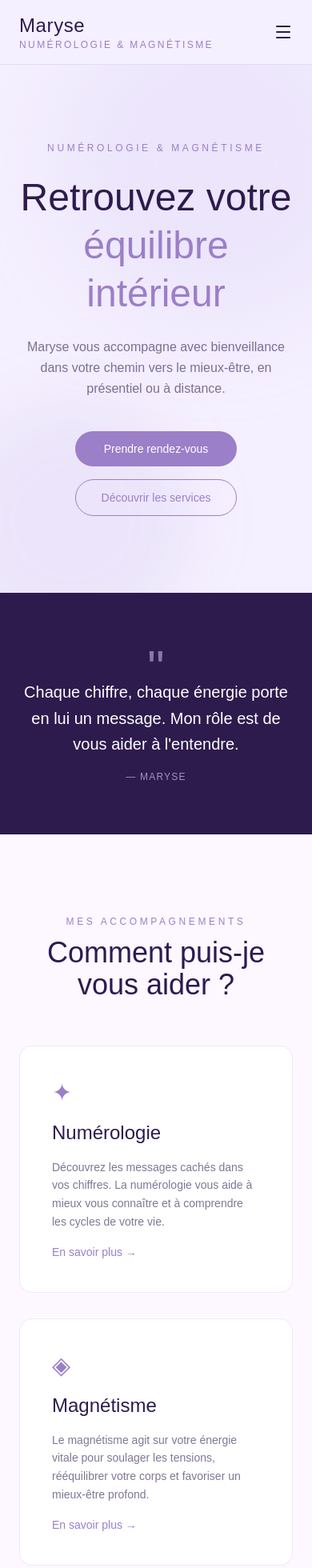
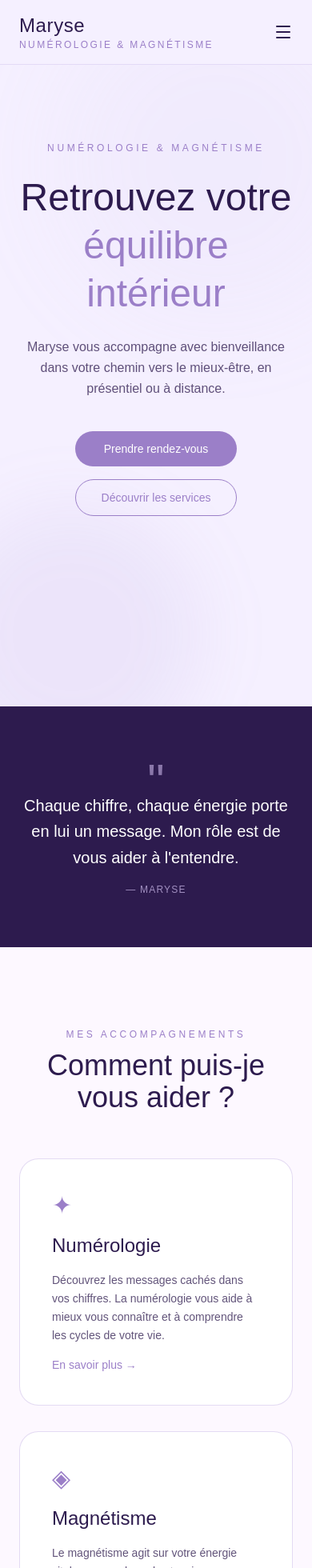
Before and after one commit to GumSurf/maryse-bien-etre, a Next.js app: page / in a window 390 px wide. Shown: the top 1960 px of the page at 80% size. Built offline with nearby package versions, Linux system fonts and the light colour scheme; a web font is replaced by a local one.

Commit message:
Edit: retouche with bubbles better design

```diff
--- a/src/app/page.tsx
+++ b/src/app/page.tsx
@@ -1,82 +1,209 @@
+"use client";
+
 import Link from "next/link";
+import { motion } from "framer-motion";
 import { services, avis, faqGlobale, citation } from "./lib/data";
 import Faq from "./components/Faq";
 import Cta from "./components/Cta";
 import Citation from "./components/Citation";
-import AvisClients from "./components/AvisClients";
+import BlobImage from "./components/BlobImage";
+
+const fadeUp = {
+  hidden: { opacity: 0, y: 40 },
+  visible: (i = 0) => ({
+    opacity: 1,
+    y: 0,
+    transition: { duration: 0.7, delay: i * 0.12, ease: "easeOut" as const },
+  }),
+};
 
 export default function Home() {
   return (
     <>
-      {/* HERO */}
+      {/* ── HERO ─────────────────────────────────────────────── */}
       <section className="relative bg-[#F5F0FF] overflow-hidden">
-        <div className="absolute top-[-80px] right-[-80px] w-[400px] h-[400px] rounded-full bg-[#C9B8E8]/20 blur-3xl pointer-events-none" />
-        <div className="absolute bottom-[-60px] left-[-60px] w-[300px] h-[300px] rounded-full bg-[#9B7FC8]/10 blur-2xl pointer-events-none" />
-        <div className="max-w-6xl mx-auto px-6 py-24 md:py-36 flex flex-col items-center text-center gap-6 relative z-10">
-          <span className="font-lato text-xs tracking-[0.3em] uppercase text-[#9B7FC8]">
+        <motion.div
+          className="absolute top-[-80px] right-[-80px] w-[400px] h-[400px] rounded-full bg-[#C9B8E8]/20 blur-3xl pointer-events-none"
+          animate={{ scale: [1, 1.08, 1], opacity: [0.4, 0.6, 0.4] }}
+          transition={{ duration: 8, repeat: Infinity, ease: "easeInOut" }}
+        />
+        <motion.div
+          className="absolute bottom-[-60px] left-[-60px] w-[300px] h-[300px] rounded-full bg-[#9B7FC8]/10 blur-2xl pointer-events-none"
+          animate={{ scale: [1, 1.06, 1] }}
+          transition={{ duration: 10, repeat: Infinity, ease: "easeInOut", delay: 2 }}
+        />
+
+        <div className="max-w-6xl mx-auto px-6 py-24 md:py-36 min-h-[95vh] flex flex-col items-center text-center gap-6 relative z-10">
+          <motion.span
+            variants={fadeUp} initial="hidden" animate="visible" custom={0}
+            className="font-lato text-xs tracking-[0.3em] uppercase text-[#9B7FC8]"
+          >
             Numérologie & Magnétisme
-          </span>
-          <h1 className="font-playfair text-5xl md:text-7xl text-[#2D1B4E] leading-tight">
+          </motion.span>
+          <motion.h1
+            variants={fadeUp} initial="hidden" animate="visible" custom={1}
+            className="font-playfair text-5xl md:text-7xl text-[#2D1B4E] leading-tight"
+          >
             Retrouvez votre <br />
             <em className="text-[#9B7FC8] not-italic">équilibre intérieur</em>
-          </h1>
-          <p className="font-lato text-base md:text-lg text-[#2D1B4E]/60 max-w-xl leading-relaxed">
+          </motion.h1>
+          <motion.p
+            variants={fadeUp} initial="hidden" animate="visible" custom={2}
+            className="font-lato text-base md:text-lg text-[#2D1B4E]/75 max-w-xl leading-relaxed"
+          >
             Maryse vous accompagne avec bienveillance dans votre chemin vers le
             mieux-être, en présentiel ou à distance.
-          </p>
-          <div className="flex flex-col sm:flex-row gap-4 mt-4">
-            <Link href="/contact" className="font-lato text-sm px-8 py-3 rounded-full bg-[#9B7FC8] text-white hover:bg-[#2D1B4E] transition-colors duration-300">
+          </motion.p>
+          <motion.div
+            variants={fadeUp} initial="hidden" animate="visible" custom={3}
+            className="flex flex-col sm:flex-row gap-4 mt-4"
+          >
+            <Link
+              href="/contact"
+              className="font-lato text-sm px-8 py-3 rounded-full bg-[#9B7FC8] text-white hover:bg-[#2D1B4E] transition-colors duration-300"
+            >
               Prendre rendez-vous
             </Link>
-            <Link href="#services" className="font-lato text-sm px-8 py-3 rounded-full border border-[#9B7FC8] text-[#9B7FC8] hover:bg-[#9B7FC8] hover:text-white transition-colors duration-300">
+            <Link
+              href="#services"
+              className="font-lato text-sm px-8 py-3 rounded-full border border-[#9B7FC8] text-[#9B7FC8] hover:bg-[#9B7FC8] hover:text-white transition-colors duration-300"
+            >
               Découvrir les services
             </Link>
-          </div>
+          </motion.div>
         </div>
       </section>
 
       <Citation texte={citation.texte} auteur={citation.auteur} />
 
-      {/* SERVICES */}
+      {/* ── SERVICES ─────────────────────────────────────────── */}
       <section id="services" className="bg-[#FDF8FF] py-24">
         <div className="max-w-6xl mx-auto px-6">
-          <div className="text-center mb-14">
-            <span className="font-lato text-xs tracking-[0.3em] uppercase text-[#9B7FC8]">Mes accompagnements</span>
-            <h2 className="font-playfair text-4xl text-[#2D1B4E] mt-2">Comment puis-je vous aider ?</h2>
-          </div>
-          <div className="grid grid-cols-1 md:grid-cols-2 gap-8">
-            {services.map((s) => (
-              <Link key={s.slug} href={s.href} className="group bg-white border border-[#C9B8E8]/30 rounded-2xl p-10 flex flex-col gap-4 hover:shadow-lg hover:shadow-[#C9B8E8]/30 transition-all duration-300">
-                <span className="text-3xl text-[#9B7FC8]">{s.icon}</span>
-                <h3 className="font-playfair text-2xl text-[#2D1B4E]">{s.title}</h3>
-                <p className="font-lato text-sm text-[#2D1B4E]/60 leading-relaxed">{s.description}</p>
-                <span className="font-lato text-sm text-[#9B7FC8] group-hover:underline mt-auto">En savoir plus →</span>
-              </Link>
+          <motion.div
+            variants={fadeUp} initial="hidden" whileInView="visible" viewport={{ once: true }}
+            className="text-center mb-14"
+          >
+            <span className="font-lato text-xs tracking-[0.3em] uppercase text-[#9B7FC8]">
+              Mes accompagnements
+            </span>
+            <h2 className="font-playfair text-4xl text-[#2D1B4E] mt-2">
+              Comment puis-je vous aider ?
+            </h2>
+          </motion.div>
+          <div className="grid grid-cols-1 md:grid-cols-2 gap-8 md:items-start">
+            {services.map((s, i) => (
+              <motion.div
+                key={s.slug}
+                variants={fadeUp} initial="hidden" whileInView="visible"
+                viewport={{ once: true }} custom={i}
+                className={i === 1 ? "md:mt-10" : ""}
+              >
+                <Link
+                  href={s.href}
+                  className="group bg-white border border-[#C9B8E8]/50 rounded-3xl p-10 flex flex-col gap-4 hover:shadow-xl hover:shadow-[#C9B8E8]/20 hover:-translate-y-1 transition-all duration-300"
+                >
+                  <span className="text-3xl text-[#9B7FC8]">{s.icon}</span>
+                  <h3 className="font-playfair text-2xl text-[#2D1B4E]">
+                    {s.title}
+                  </h3>
+                  <p className="font-lato text-sm text-[#2D1B4E]/75 leading-relaxed">
+                    {s.description}
+                  </p>
+                  <span className="font-lato text-sm text-[#9B7FC8] group-hover:underline mt-auto">
+                    En savoir plus →
+                  </span>
+                </Link>
+              </motion.div>
             ))}
           </div>
         </div>
       </section>
 
-      {/* À PROPOS */}
+      {/* ── À PROPOS (raccourci) ─────────────────────────────── */}
       <section className="bg-[#F5F0FF] py-24">
         <div className="max-w-6xl mx-auto px-6 flex flex-col md:flex-row items-center gap-14">
-          <div className="w-64 h-64 md:w-80 md:h-80 rounded-full bg-[#C9B8E8]/30 flex items-center justify-center flex-shrink-0 border-4 border-[#C9B8E8]/50">
-            <span className="font-playfair text-5xl text-[#9B7FC8]">M</span>
-          </div>
-          <div className="flex flex-col gap-5">
-            <span className="font-lato text-xs tracking-[0.3em] uppercase text-[#9B7FC8]">À propos</span>
-            <h2 className="font-playfair text-4xl text-[#2D1B4E]">Bonjour, je suis Maryse</h2>
-            <p className="font-lato text-sm text-[#2D1B4E]/70 leading-relaxed max-w-lg">
-              Praticienne en numérologie et magnétisme, je vous accompagne avec douceur et bienveillance dans votre chemin vers l'équilibre.
+          <motion.div
+            variants={fadeUp} initial="hidden" whileInView="visible" viewport={{ once: true }}
+            className="flex-shrink-0"
+          >
+            <BlobImage
+              variant={2}
+              className="w-64 h-64 md:w-80 md:h-80 bg-gradient-to-br from-[#C9B8E8] via-[#9B7FC8] to-[#2D1B4E]"
+            >
+              <span className="font-playfair text-6xl text-white/90">M</span>
+            </BlobImage>
+          </motion.div>
+          <motion.div
+            variants={fadeUp} initial="hidden" whileInView="visible" viewport={{ once: true }} custom={1}
+            className="flex flex-col gap-5"
+          >
+            <span className="font-lato text-xs tracking-[0.3em] uppercase text-[#9B7FC8]">
+              À propos
+            </span>
+            <h2 className="font-playfair text-4xl text-[#2D1B4E]">
+              Bonjour, je suis Maryse
+            </h2>
+            <p className="font-lato text-sm text-[#2D1B4E]/75 leading-relaxed max-w-lg">
+              Praticienne en numérologie et magnétisme, je vous accompagne avec
+              douceur dans votre chemin vers l'équilibre. Mes séances se
+              déroulent en présentiel ou à distance, selon vos besoins.
             </p>
-            <Link href="/contact" className="font-lato text-sm px-6 py-3 rounded-full bg-[#9B7FC8] text-white hover:bg-[#2D1B4E] transition-colors w-fit mt-2">
-              Me contacter
-            </Link>
+            <div className="flex flex-col sm:flex-row gap-4 mt-2">
+              <Link
+                href="/about"
+                className="font-lato text-sm px-6 py-3 rounded-full border border-[#9B7FC8] text-[#9B7FC8] hover:bg-[#9B7FC8] hover:text-white transition-colors w-fit"
+              >
+                En savoir plus sur moi
+              </Link>
+              <Link
+                href="/contact"
+                className="font-lato text-sm px-6 py-3 rounded-full bg-[#9B7FC8] text-white hover:bg-[#2D1B4E] transition-colors w-fit"
+              >
+                Me contacter
+              </Link>
+            </div>
+          </motion.div>
+        </div>
+      </section>
+
+      {/* ── AVIS CLIENTS ─────────────────────────────────────── */}
+      <section className="bg-[#FDF8FF] py-24">
+        <div className="max-w-6xl mx-auto px-6">
+          <motion.div
+            variants={fadeUp} initial="hidden" whileInView="visible" viewport={{ once: true }}
+            className="text-center mb-14"
+          >
+            <span className="font-lato text-xs tracking-[0.3em] uppercase text-[#9B7FC8]">
+              Témoignages
+            </span>
+            <h2 className="font-playfair text-4xl text-[#2D1B4E] mt-2">
+              Ce qu'ils en disent
+            </h2>
+          </motion.div>
+          <div className="grid grid-cols-1 md:grid-cols-3 gap-6 md:items-start">
+            {avis.map((a, i) => (
+              <motion.div
+                key={a.nom}
+                variants={fadeUp} initial="hidden" whileInView="visible"
+                viewport={{ once: true }} custom={i}
+                className={`bg-white border border-[#C9B8E8]/50 rounded-2xl p-8 flex flex-col gap-4 ${
+                  i === 1 ? "md:mt-8" : i === 2 ? "md:mt-3" : ""
+                }`}
+              >
+                <span className="text-[#C9B8E8] font-playfair text-4xl leading-none">
+                  "
+                </span>
+                <p className="font-lato text-sm text-[#2D1B4E]/80 leading-relaxed -mt-2">
+                  {a.texte}
+                </p>
+                <span className="font-lato text-xs text-[#9B7FC8] tracking-widest uppercase mt-auto">
+                  - {a.nom}
+                </span>
+              </motion.div>
+            ))}
           </div>
         </div>
       </section>
-
-      <AvisClients items={avis} subtitle="Témoignages" title="Ce qu'ils en disent" />
 
       <Faq items={faqGlobale} subtitle="Questions fréquentes" title="Vous avez des questions ?" />
 
```
